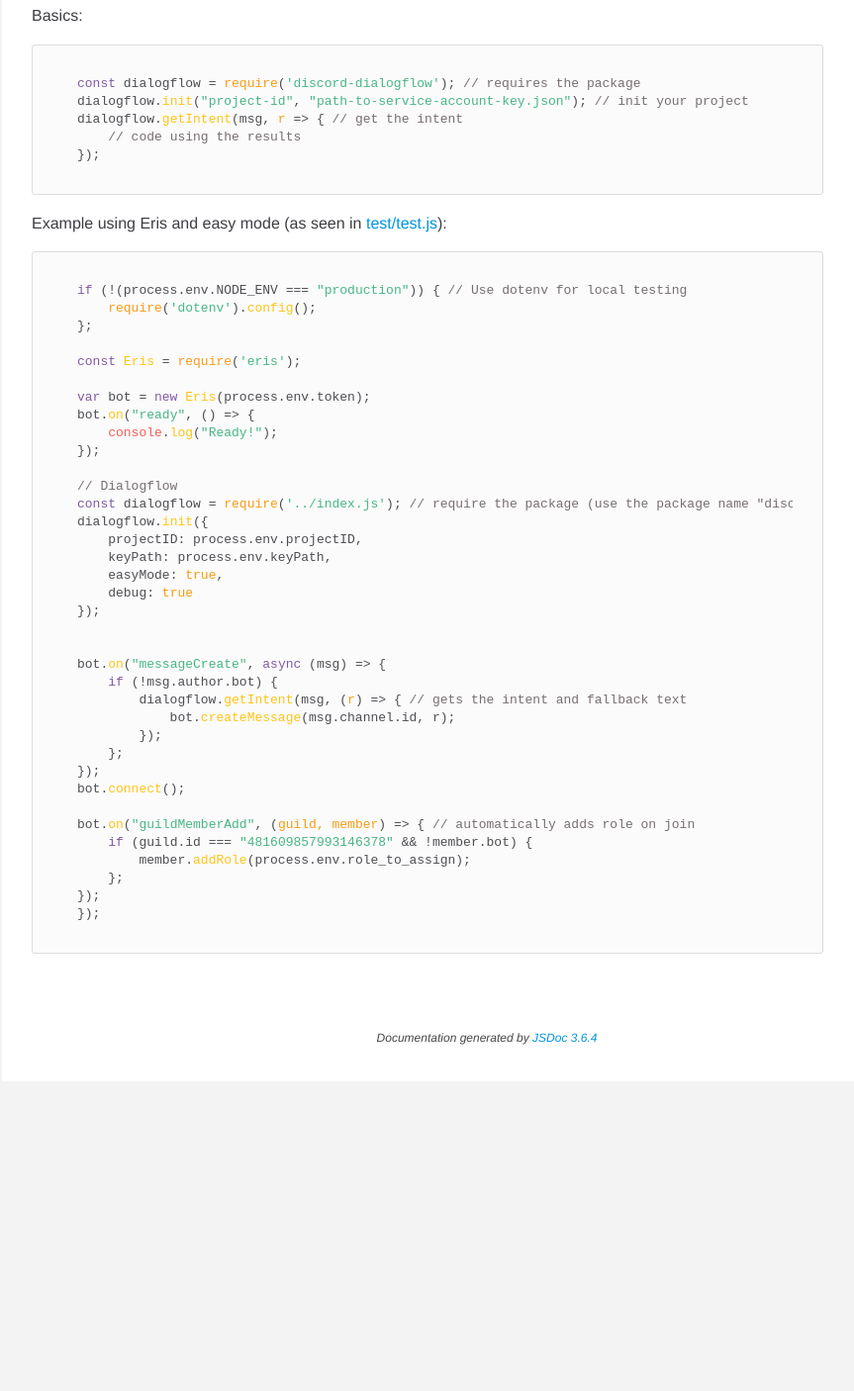
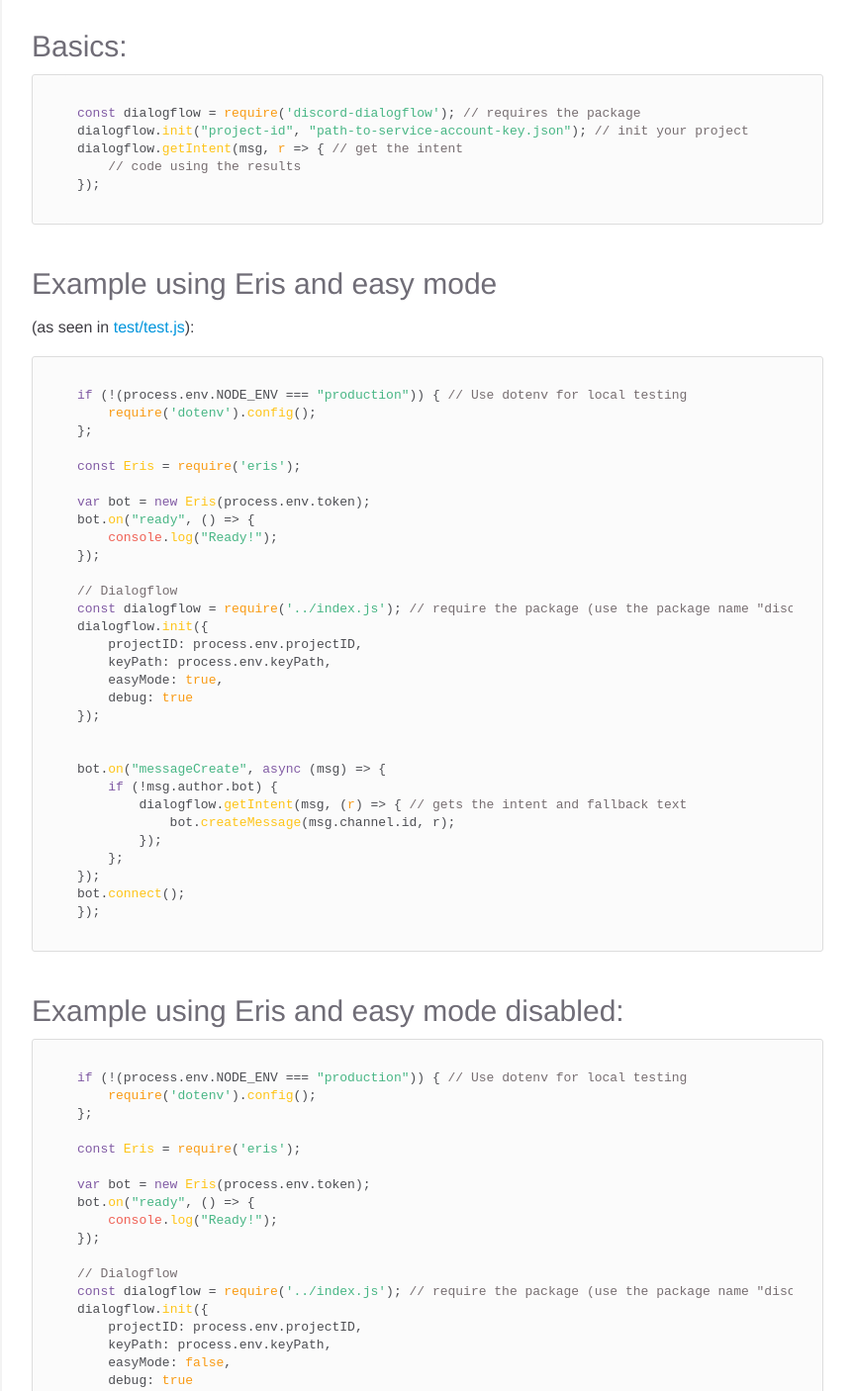
Before and after one commit to danclay/simple-dialogflow-client, a website: page docs/index.html in a window 1280 px wide. Shown: the part 1586-2992 px from the top of the page at 99% size, without its empty margins (298-1161 px from the left). Before the commit the page ends 2679 px from the top, so only its background shows below. Drawn offline with nearby package versions, Linux system fonts and the light colour scheme; a web font is replaced by a local one.

Commit message:
Update index.html

```diff
--- a/docs/index.html
+++ b/docs/index.html
@@ -100,7 +100,7 @@
     <a href="https://david-dm.org/danclay/discord-dialogflow"><img src="https://img.shields.io/david/danclay/discord-dialogflow.svg?cacheSeconds=3600&style=flat-square" alt="Dependencies" /></a>
   </p>
   <p>
-    <a href="https://nodei.co/npm/@danclay/discord-dialogflow/"><img src="https://nodei.co/npm/@danclay/discord-dialogflow.png"></a>
+    <a href="https://nodei.co/npm/@danclay/discord-dialogflow/"><img src="https://nodeico.herokuapp.com/@danclay/discord-dialogflow.svg"></a>
   </p>
 </div>
 <h1>About</h1>
@@ -109,14 +109,15 @@
 <p>To download eris-sharder, run <code>npm install @danclay/discord-dialogflow --save</code>
 or with yarn: <code>yarn add @danclay/discord-dialogflow</code></p>
 <h1>Usage</h1>
-<p>Basics:</p>
+<h2>Basics:</h2>
 <pre class="prettyprint source lang-javascript"><code>const dialogflow = require('discord-dialogflow'); // requires the package
 dialogflow.init(&quot;project-id&quot;, &quot;path-to-service-account-key.json&quot;); // init your project
 dialogflow.getIntent(msg, r => { // get the intent
     // code using the results
 });
 </code></pre>
-<p>Example using Eris and easy mode (as seen in <a href="https://raw.githubusercontent.com/danclay/discord-dialogflow/master/test/test.js">test/test.js</a>):</p>
+<h2>Example using Eris and easy mode</h2>
+<p>(as seen in <a href="https://raw.githubusercontent.com/danclay/discord-dialogflow/master/test/test.js">test/test.js</a>):</p>
 <pre class="prettyprint source lang-javascript"><code>if (!(process.env.NODE_ENV === &quot;production&quot;)) { // Use dotenv for local testing
     require('dotenv').config();
 };
@@ -146,13 +147,40 @@ bot.on(&quot;messageCreate&quot;, async (msg) => {
     };
 });
 bot.connect();
+});
+</code></pre>
+<h2>Example using Eris and easy mode disabled:</h2>
+<pre class="prettyprint source lang-javascript"><code>if (!(process.env.NODE_ENV === &quot;production&quot;)) { // Use dotenv for local testing
+    require('dotenv').config();
+};
 
-bot.on(&quot;guildMemberAdd&quot;, (guild, member) => { // automatically adds role on join
-    if (guild.id === &quot;481609857993146378&quot; && !member.bot) {
-        member.addRole(process.env.role_to_assign);
+const Eris = require('eris');
+
+var bot = new Eris(process.env.token);
+bot.on(&quot;ready&quot;, () => {
+    console.log(&quot;Ready!&quot;);
+});
+
+// Dialogflow
+const dialogflow = require('../index.js'); // require the package (use the package name &quot;discord-dialogflow&quot; when you do it)
+dialogflow.init({
+    projectID: process.env.projectID,
+    keyPath: process.env.keyPath,
+    easyMode: false,
+    debug: true
+});
+
+
+bot.on(&quot;messageCreate&quot;, async (msg) => {
+    if (!msg.author.bot) {
+        dialogflow.getIntent(msg, (r) => { // gets the intent and fallback text
+            console.log(JSON.stringify(r));
+            console.log(JSON.stringify(r.fulfillmentMessagesJSON[0].discord));
+            bot.createMessage(msg.channel.id, {embed: r.fulfillmentMessagesJSON[0].discord});
+        });
     };
 });
-});
+bot.connect();
 </code></pre>
     </article>
   </section>
```
